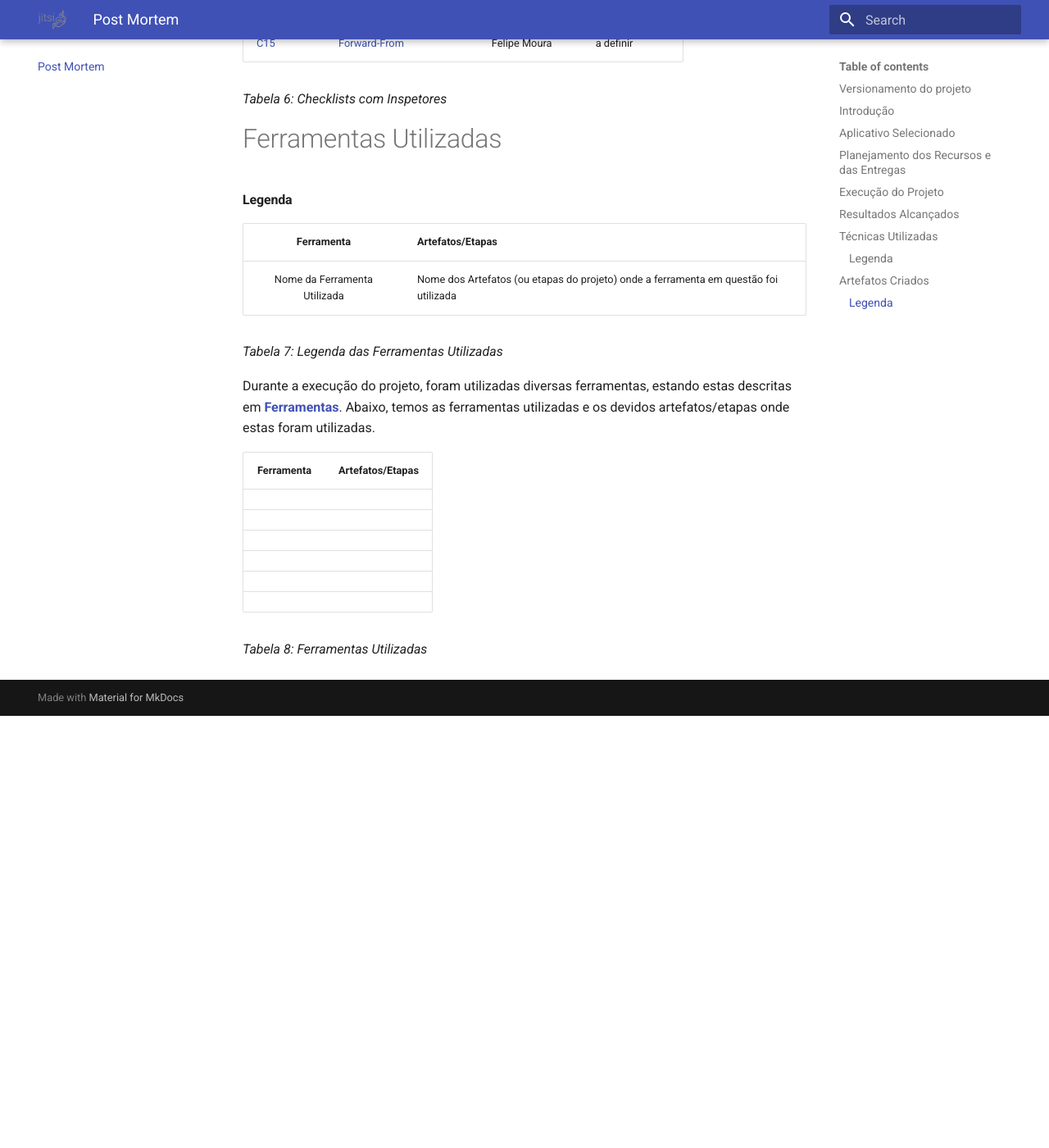
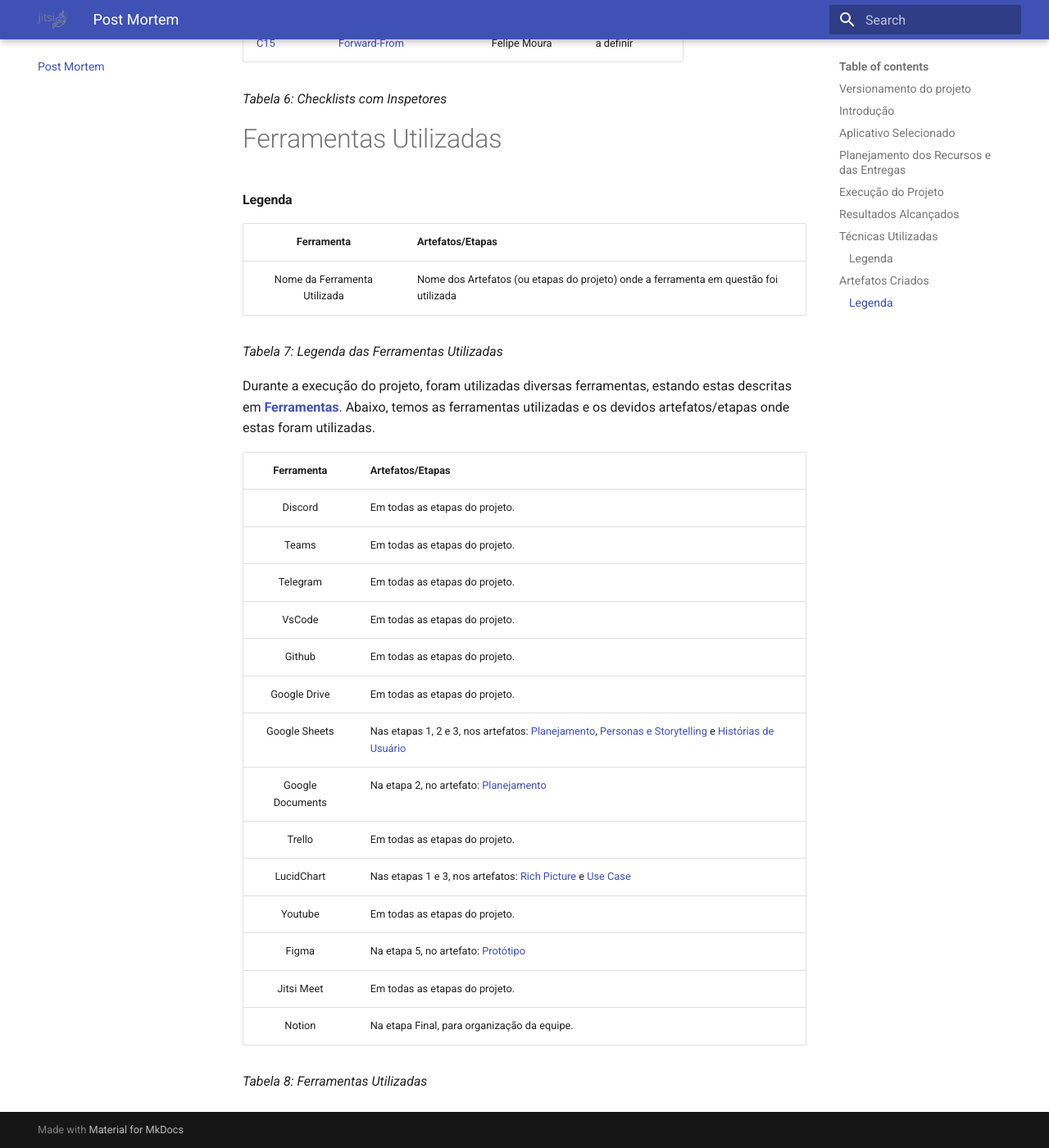
Before and after one commit to gabrielm2q/2022.1-Jitsi-Meet, an MkDocs documentation site: the page built from docs/apresentacoes/postMortem.md, in a window 1280 px wide and 1400 px high, scrolled down 6176 px. Shown: the whole window at 82% size. Built offline with MkDocs 1.6.1 and Material for MkDocs 9.7.7, drawn with Linux system fonts in a browser that asks for light colours; before the commit the page ends 7049 px from its top, so only the background shows below that.

Commit message:
:memo: include used tools tab on postMortem

```diff
--- a/docs/apresentacoes/postMortem.md
+++ b/docs/apresentacoes/postMortem.md
@@ -149,11 +149,19 @@ Durante a execução do projeto, foram utilizadas diversas ferramentas, estando
 
 | Ferramenta | Artefatos/Etapas |
 | :---: | --- |
-|  |  |
-|  |  |
-|  |  |
-|  |  |
-|  |  |
-|  |  |
+| Discord | Em todas as etapas do projeto. |
+| Teams   | Em todas as etapas do projeto. |
+| Telegram  | Em todas as etapas do projeto. |
+| VsCode | Em todas as etapas do projeto. |
+| Github | Em todas as etapas do projeto. |
+| Google Drive | Em todas as etapas do projeto. |
+| Google Sheets | Nas etapas 1, 2 e 3, nos artefatos: [Planejamento](../planejamento/cronograma.md), [Personas e Storytelling](../elicitacao/personas.md) e [Histórias de Usuário](../modelagem/agil/historiasDeUsuario.md) |
+| Google Documents | Na etapa 2, no artefato: [Planejamento](../planejamento/cronograma.md) |
+| Trello | Em todas as etapas do projeto.|
+| LucidChart | Nas etapas 1 e 3, nos artefatos: [Rich Picture](../preRastreabilidade/richPicture.md) e [Use Case](../modelagem/useCase.md)|
+| Youtube | Em todas as etapas do projeto. |
+| Figma | Na etapa 5, no artefato: [Protótipo](../analiseDeRequisitos/validacao/prototipo.md) |
+| Jitsi Meet | Em todas as etapas do projeto. |
+| Notion | Na etapa Final, para organização da equipe. |
 
 _Tabela 8: Ferramentas Utilizadas_
```
